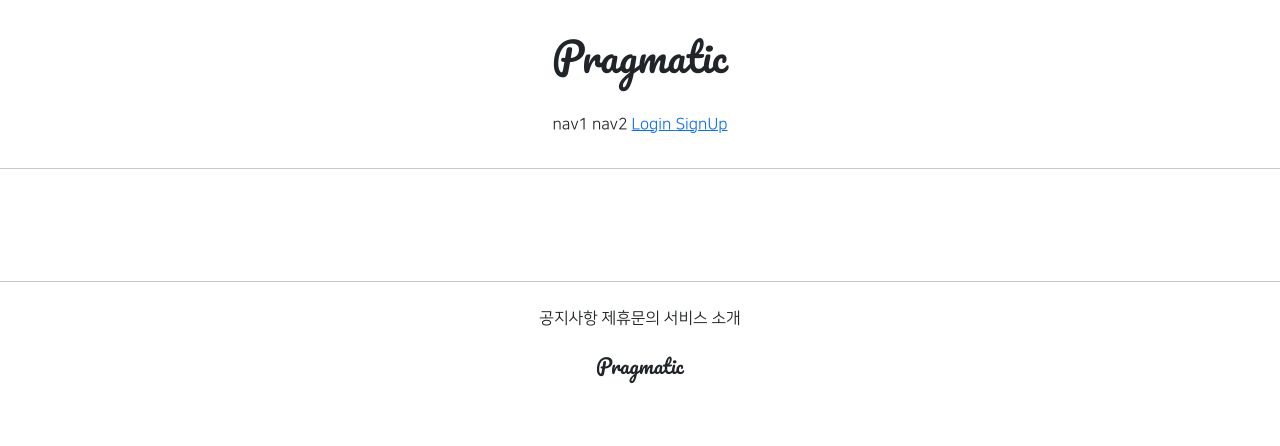
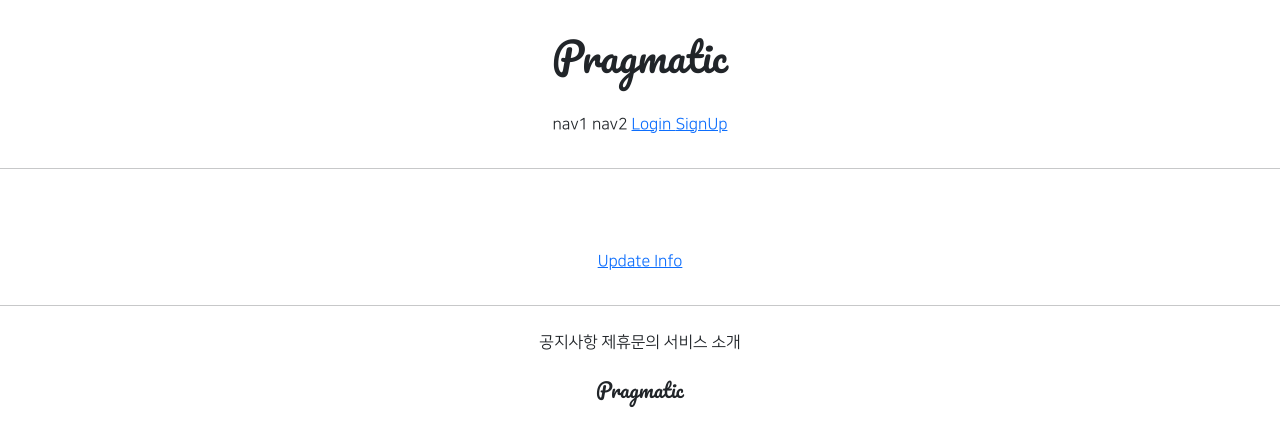
Before and after one commit to lapera00/gis_3ban_1, a Django app: template accountapp/templates/accountapp/detail.html in a window 1280 px wide. Shown: the top 446 px of the page. Run offline with Django 3.2, Linux system fonts and the light colour scheme; the template is opened without the code that fills it, so the values that code supplies are empty; parts of the project's set-up code (start-up, migrations or seed data) failed here and were passed over; some libraries are stand-ins or nearby versions.

Commit message:
7/20 3ban class commit 2

```diff
--- a/accountapp/templates/accountapp/detail.html
+++ b/accountapp/templates/accountapp/detail.html
@@ -10,6 +10,11 @@
         <div>
             {{ target_user.date_joined }}
         </div>
+        <div>
+            <a href="{% url 'accountapp:update' pk=target_user.pk%}">
+                Update Info
+            </a>
+        </div>
     </div>
 
 
--- a/accountapp/urls.py
+++ b/accountapp/urls.py
@@ -1,7 +1,7 @@
 from django.contrib.auth.views import LoginView, LogoutView
 from django.urls import path
 
-from accountapp.views import hello_world, AccountCreateView, AccountDetailView
+from accountapp.views import hello_world, AccountCreateView, AccountDetailView, AccountUpdateView
 
 app_name = 'accountapp'
 
@@ -16,4 +16,6 @@ urlpatterns = [
 
     path('detail/<int:pk>', AccountDetailView.as_view(), name='detail'),
 
+    path('update/<int:pk>', AccountUpdateView.as_view(), name='update'),
+
 ]
```
Also changed, not shown: accountapp/views.py (+9 -3 lines).
